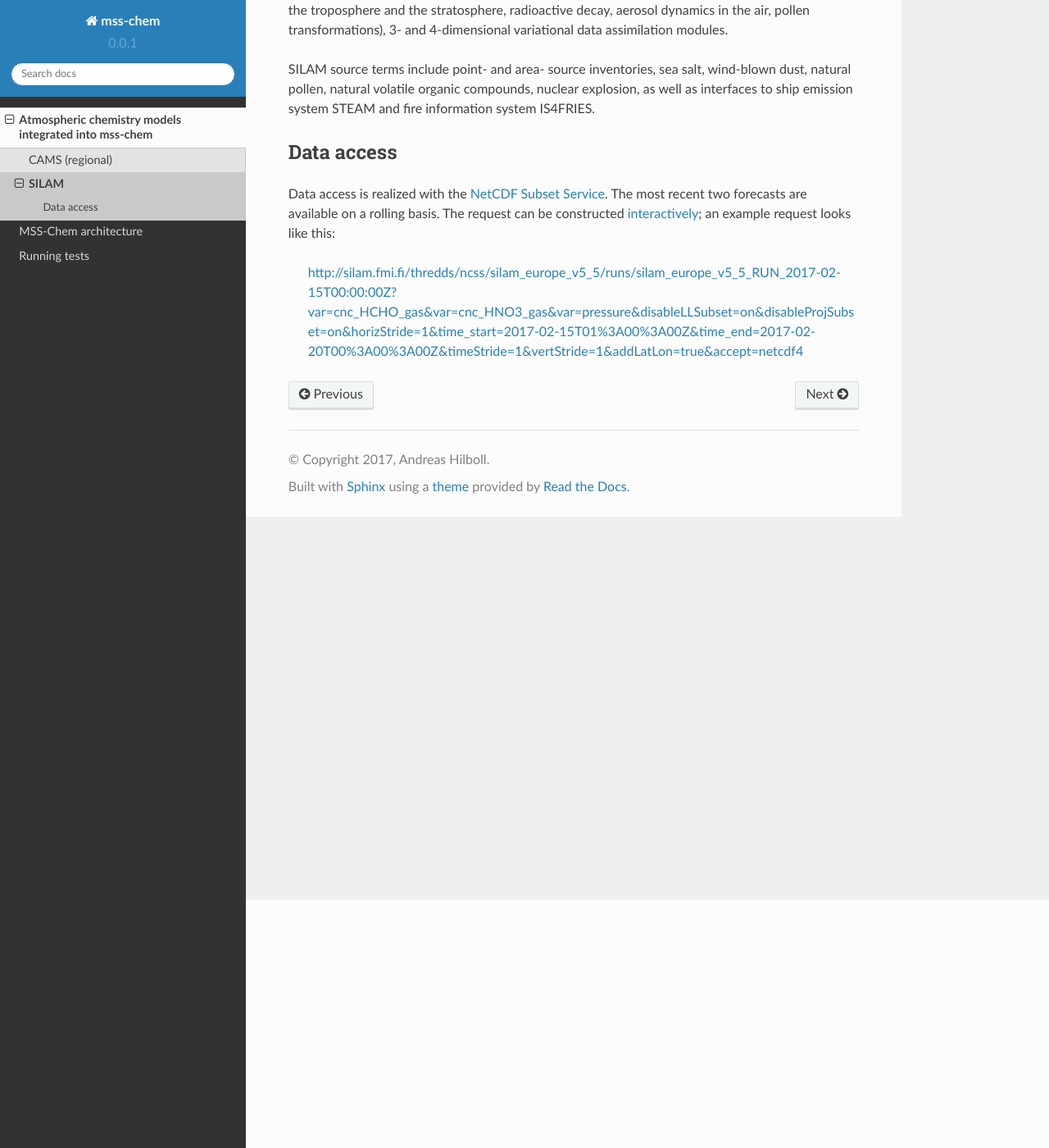
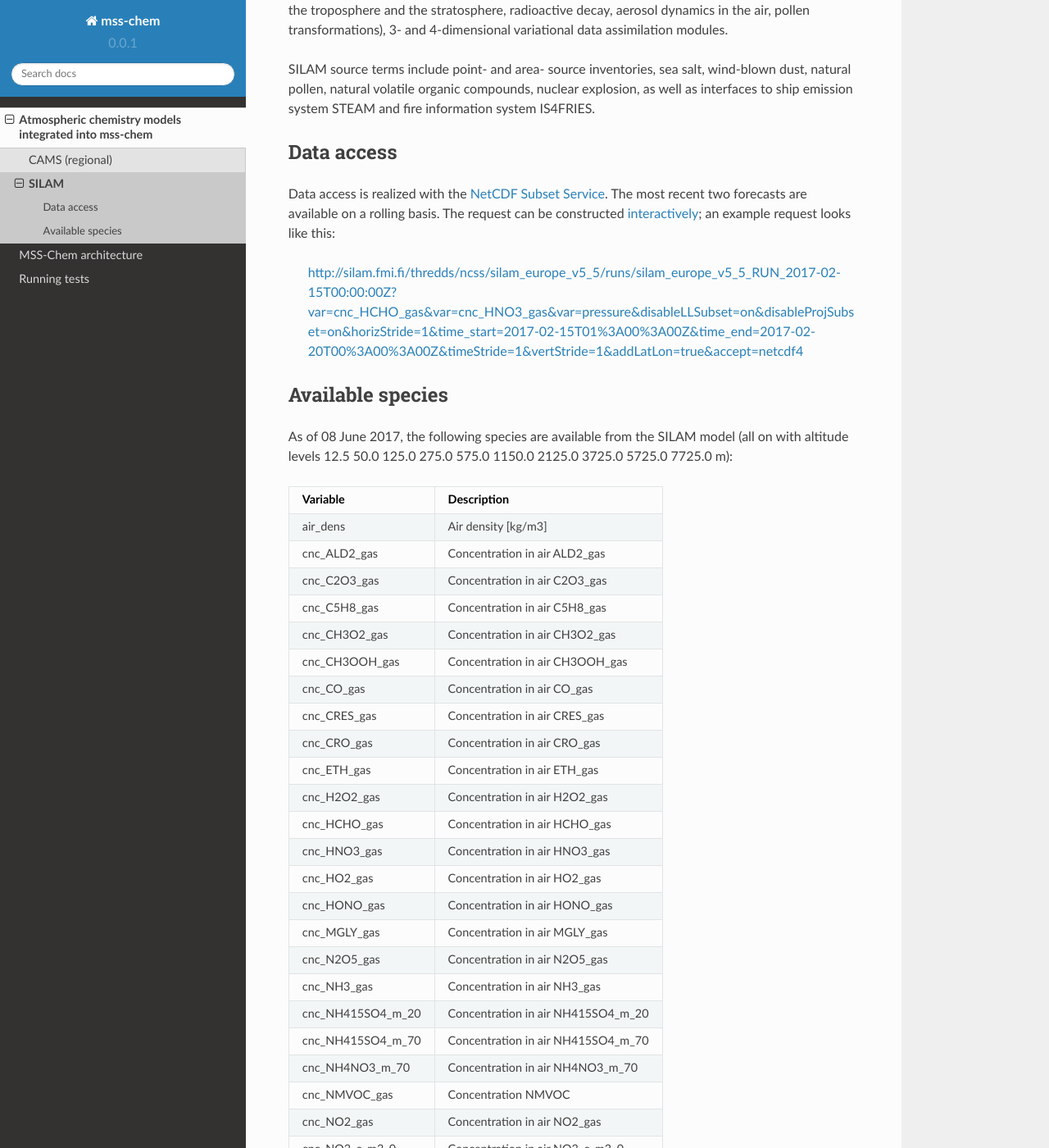
Before and after one commit to andreas-h/mss-chem, a Sphinx documentation site: the page built from docs/models/silam.rst, in a window 1280 px wide and 1400 px high, scrolled down 303 px. Shown: the whole window at 82% size. Built offline with Sphinx 7.4.7 and the Read the Docs theme 2.0.0, drawn with Linux system fonts in a browser that asks for light colours; some of the changed text lies outside the part shown.

Commit message:
ENH: support SILAM downloads

```diff
--- a/docs/models/silam.rst
+++ b/docs/models/silam.rst
@@ -34,3 +34,83 @@ example request looks like this:
 .. _SILAM: http://silam.fmi.fi/
 .. _FMI: http://en.ilmatieteenlaitos.fi/
 .. _`NetCDF Subset Service`:  https://www.unidata.ucar.edu/software/thredds/current/tds/reference/NetcdfSubsetServiceReference.html
+
+
+Available species
+=================
+
+As of 08 June 2017, the following species are available from the SILAM model
+(all on with altitude levels 12.5 50.0 125.0 275.0 575.0 1150.0 2125.0 3725.0
+5725.0 7725.0 m):
+
+===================  ===================================
+Variable             Description
+===================  ===================================
+ air_dens            Air density [kg/m3]
+ cnc_ALD2_gas        Concentration in air ALD2_gas
+ cnc_C2O3_gas        Concentration in air C2O3_gas
+ cnc_C5H8_gas        Concentration in air C5H8_gas
+ cnc_CH3O2_gas       Concentration in air CH3O2_gas
+ cnc_CH3OOH_gas      Concentration in air CH3OOH_gas
+ cnc_CO_gas          Concentration in air CO_gas
+ cnc_CRES_gas        Concentration in air CRES_gas
+ cnc_CRO_gas         Concentration in air CRO_gas
+ cnc_ETH_gas         Concentration in air ETH_gas
+ cnc_H2O2_gas        Concentration in air H2O2_gas
+ cnc_HCHO_gas        Concentration in air HCHO_gas
+ cnc_HNO3_gas        Concentration in air HNO3_gas
+ cnc_HO2_gas         Concentration in air HO2_gas
+ cnc_HONO_gas        Concentration in air HONO_gas
+ cnc_MGLY_gas        Concentration in air MGLY_gas
+ cnc_N2O5_gas        Concentration in air N2O5_gas
+ cnc_NH3_gas         Concentration in air NH3_gas
+ cnc_NH415SO4_m_20   Concentration in air NH415SO4_m_20
+ cnc_NH415SO4_m_70   Concentration in air NH415SO4_m_70
+ cnc_NH4NO3_m_70     Concentration in air NH4NO3_m_70
+ cnc_NMVOC_gas       Concentration NMVOC
+ cnc_NO2_gas         Concentration in air NO2_gas
+ cnc_NO3_c_m3_0      Concentration in air NO3_c_m3_0
+ cnc_NO3_gas         Concentration in air NO3_gas
+ cnc_NO3rad_gas      Concentration in air NO3rad_gas
+ cnc_NOP_gas         Concentration in air NOP_gas
+ cnc_NO_gas          Concentration in air NO_gas
+ cnc_O1D_gas         Concentration in air O1D_gas
+ cnc_O3_gas          Concentration in air O3_gas
+ cnc_OH_gas          Concentration in air OH_gas
+ cnc_OLE_gas         Concentration in air OLE_gas
+ cnc_OPEN_gas        Concentration in air OPEN_gas
+ cnc_O_gas           Concentration in air O_gas
+ cnc_PAN_gas         Concentration in air PAN_gas
+ cnc_PAR_gas         Concentration in air PAR_gas
+ cnc_PM10            Concentration in air PM10
+ cnc_PM2_5           Concentration in air PM2_5
+ cnc_PM_FRP_m1_1     Concentration in air PM_FRP_m1_1
+ cnc_PM_FRP_m3_1     Concentration in air PM_FRP_m3_1
+ cnc_PM_FRP_m_17     Concentration in air PM_FRP_m_17
+ cnc_PM_GFAS_m_50    Concentration in air PM_GFAS_m_50
+ cnc_PM_m6_0         Concentration in air PM_m6_0
+ cnc_PM_m_50         Concentration in air PM_m_50
+ cnc_PNA_gas         Concentration in air PNA_gas
+ cnc_ROR_gas         Concentration in air ROR_gas
+ cnc_SO2_gas         Concentration in air SO2_gas
+ cnc_SO4_m_20        Concentration in air SO4_m_20
+ cnc_SO4_m_70        Concentration in air SO4_m_70
+ cnc_TO2_gas         Concentration in air TO2_gas
+ cnc_TOL_gas         Concentration in air TOL_gas
+ cnc_XO2N_gas        Concentration in air XO2N_gas
+ cnc_XO2_gas         Concentration in air XO2_gas
+ cnc_XYL_gas         Concentration in air XYL_gas
+ cnc_dust            Concentration in air dust
+ cnc_dust_m1_5       Concentration in air dust_m1_5
+ cnc_dust_m20        Concentration in air dust_m20
+ cnc_dust_m6_0       Concentration in air dust_m6_0
+ cnc_dust_m_30       Concentration in air dust_m_30
+ cnc_sslt            Concentration in air sslt
+ cnc_sslt_m20        Concentration in air sslt_m20
+ cnc_sslt_m3_0       Concentration in air sslt_m3_0
+ cnc_sslt_m9_0       Concentration in air sslt_m9_0
+ cnc_sslt_m_05       Concentration in air sslt_m_05
+ cnc_sslt_m_50       Concentration in air sslt_m_50
+ pressure            pressure [Pa]
+ temperature         temperature [K]
+===================  ===================================
```
Also changed, not shown: msschem_settings.py (+8 -9 lines), 4 other files.
